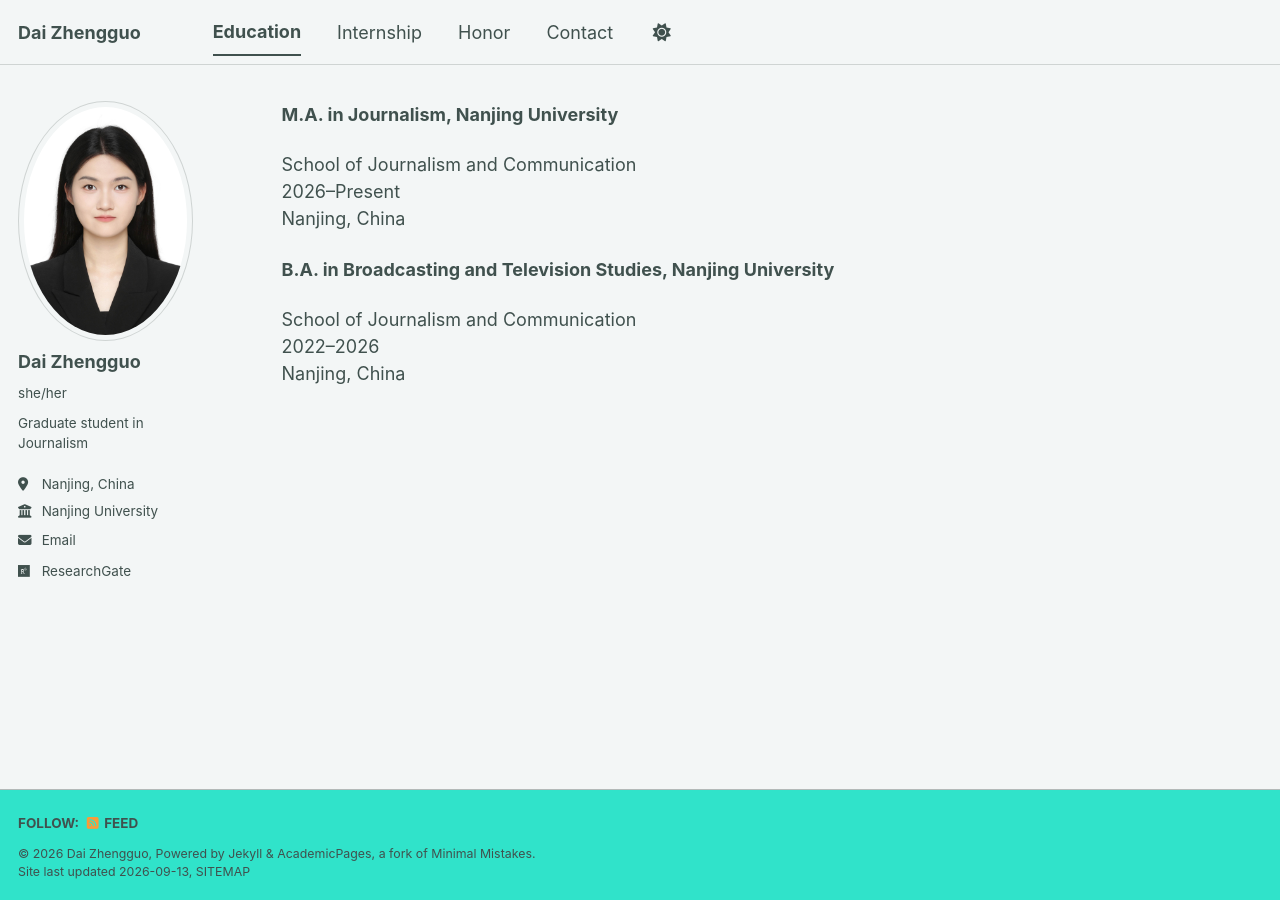
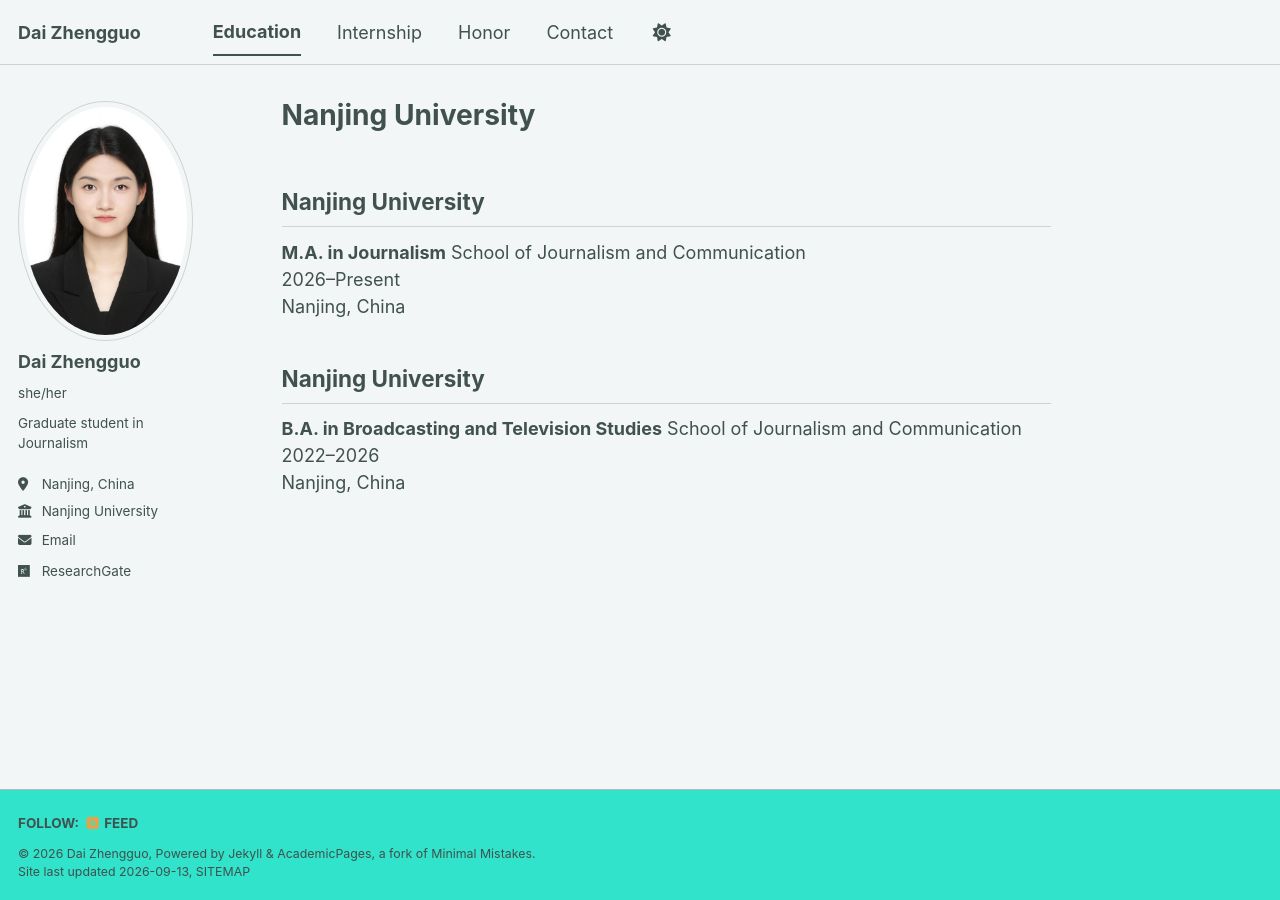
Before and after one commit to ffszsxy/ffszsxy.github.io, a Jekyll site: the page built from _pages/education.md, in a window 1280 px wide. Built offline with Jekyll 4.4.1, drawn with Linux system fonts in a browser that asks for light colours; a style sheet for code colours, icons or effects is not loaded; our own code applies the rules of GitHub Pages for plain Markdown files.

Commit message:
Update education.md

```diff
--- a/_pages/education.md
+++ b/_pages/education.md
@@ -4,15 +4,14 @@ permalink: /education/
 author_profile: true
 ---
 
-**M.A. in Journalism, Nanjing University**
-
+## Nanjing University ##
+**M.A. in Journalism**
 School of Journalism and Communication
 2026–Present
 Nanjing, China
 
-
-**B.A. in Broadcasting and Television Studies, Nanjing University**
-
+## Nanjing University ##
+**B.A. in Broadcasting and Television Studies**
 School of Journalism and Communication
 2022–2026
 Nanjing, China
```
